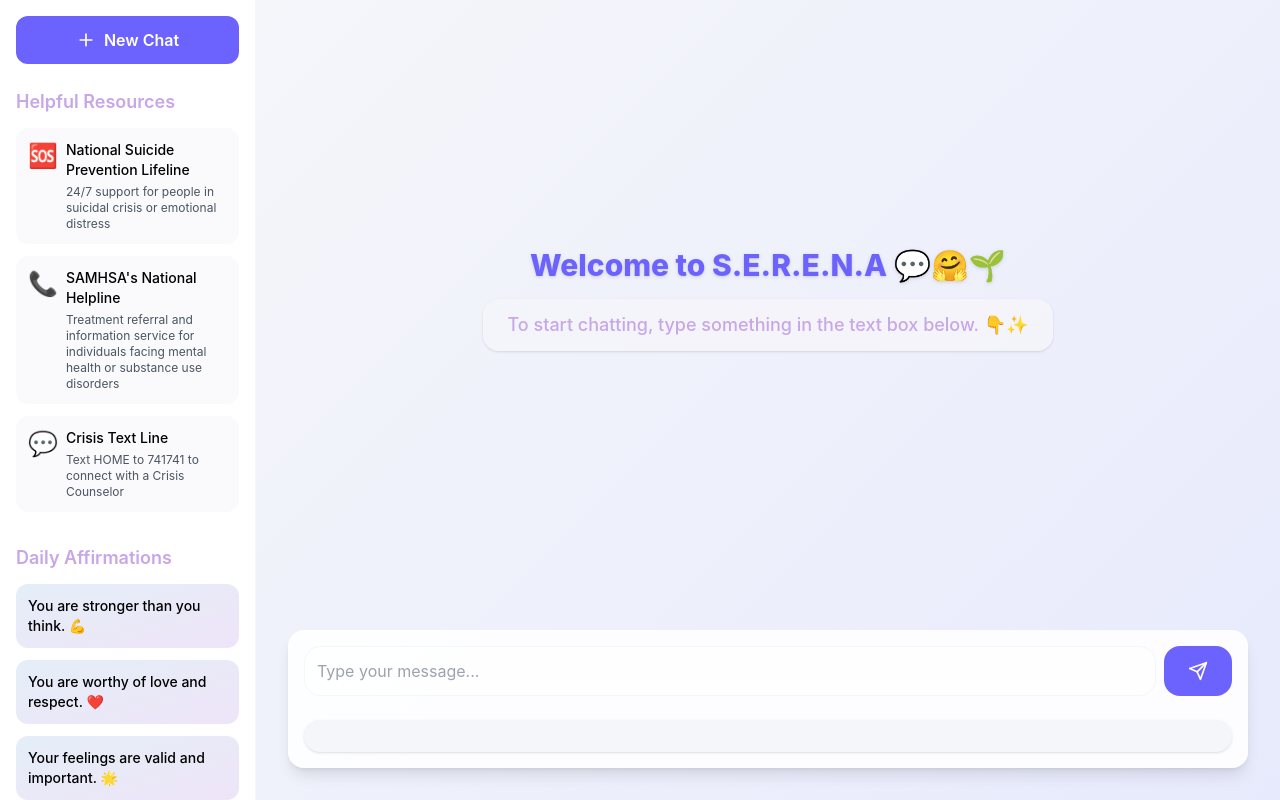
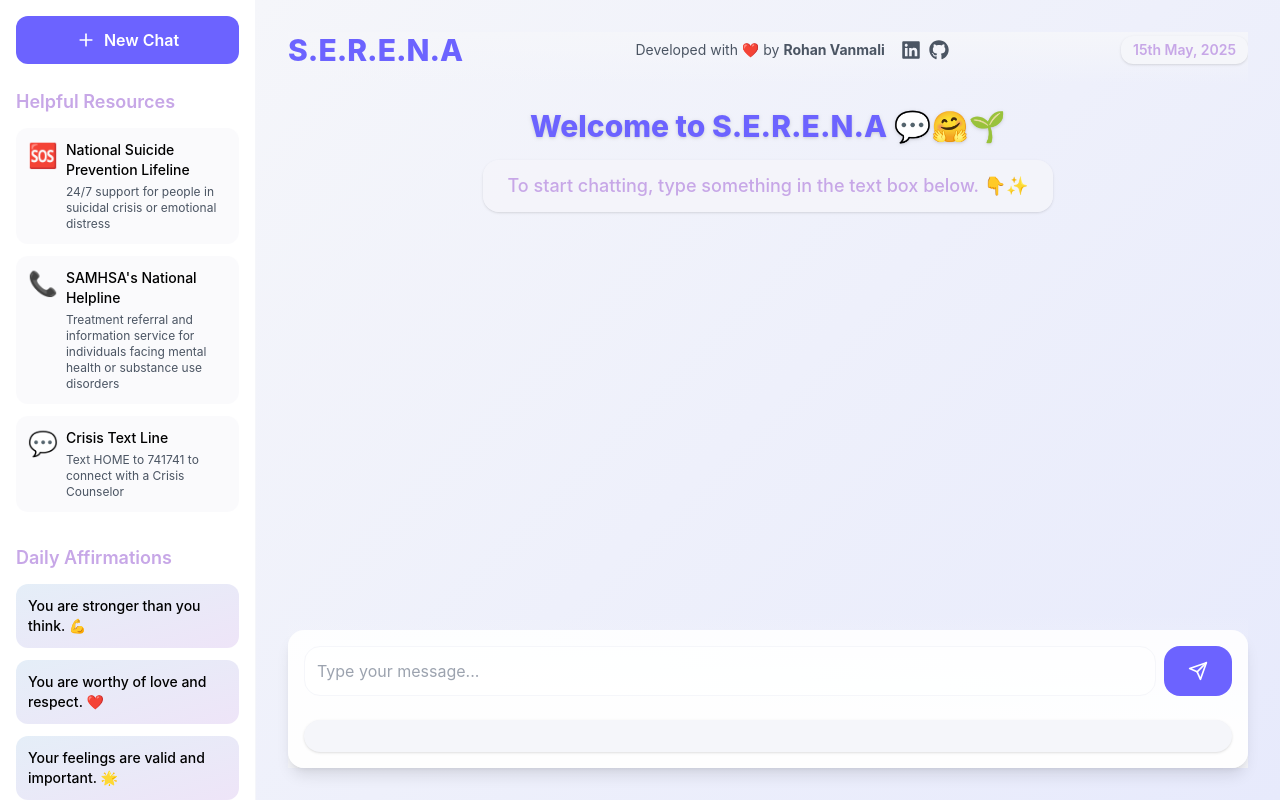
Before and after one commit to rohanvan19/S.E.R.E.N.A.---Mental-Health-Chatbot, a React (Create React App) app in the folder frontend/: page / in a window 1280 px wide. Built offline with nearby package versions, Linux system fonts and the light colour scheme.

Commit message:
Old messages stay in chat after new promt is sent by the user

```diff
--- a/frontend/src/App.css
+++ b/frontend/src/App.css
@@ -40,6 +40,9 @@
 .chat-bg {
   background: linear-gradient(135deg, #f5f6fa 0%, #e7eafc 100%);
   position: relative;
+  height: 100vh;
+  display: flex;
+  flex-direction: column;
 }
 
 .chat-bg::before {
@@ -57,6 +60,9 @@
 .hide-scrollbar {
   scrollbar-width: none; /* Firefox */
   -ms-overflow-style: none;  /* IE 10+ */
+  overflow-y: auto;
+  flex: 1;
+  min-height: 0;
 }
 .hide-scrollbar::-webkit-scrollbar {
   display: none; /* Chrome, Safari, Opera */
--- a/frontend/src/App.tsx
+++ b/frontend/src/App.tsx
@@ -73,7 +73,7 @@ const ChatArea = ({ messages, onSend, input, setInput, suggestions, onSuggestion
     <main className="chat-bg flex-1 flex flex-col h-full p-4 sm:p-6 lg:p-8">
       <div className="flex-1 overflow-y-auto space-y-3 sm:space-y-4 mb-2 sm:mb-4 hide-scrollbar">
         {/* Header with logo, date, and developer info */}
-        <div className="flex flex-col items-center sm:flex-row sm:justify-between sm:items-center gap-3 sm:gap-4 mb-4 sm:mb-6">
+        <div className="flex flex-col items-center sm:flex-row sm:justify-between sm:items-center gap-3 sm:gap-4 mb-4 sm:mb-6 sticky top-0 bg-gradient-to-b from-[#f5f6fa] to-transparent pb-4 z-10">
           <h1 className="text-2xl sm:text-3xl font-extrabold text-accent text-center">
             S.E.R.E.N.A
           </h1>
@@ -90,6 +90,7 @@ const ChatArea = ({ messages, onSend, input, setInput, suggestions, onSuggestion
           </div>
           <span className="bg-calmGray text-calmPurple px-3 py-1 rounded-xl text-xs sm:text-sm font-semibold shadow">{firstMsgDate}</span>
         </div>
+        <div className="flex-1">
           {messages.map((msg: Message, i: number) => {
             let dateSep = null;
             if (i > 0 && msg.created_at && messages[i - 1].created_at) {
@@ -132,8 +133,9 @@ const ChatArea = ({ messages, onSend, input, setInput, suggestions, onSuggestion
           )}
           <div ref={messagesEndRef} />
         </div>
+      </div>
       {/* Typing box and suggestions container */}
-      <div className="w-full flex flex-col items-center mt-2 sm:mt-4">
+      <div className="w-full flex flex-col items-center mt-2 sm:mt-4 sticky bottom-0 bg-gradient-to-t from-[#f5f6fa] to-transparent pt-4">
         <div className="w-full bg-white/90 shadow-lg rounded-xl sm:rounded-2xl p-2 sm:p-4 flex flex-col gap-2">
           <form className="flex gap-2" onSubmit={onSend}>
             <input
@@ -218,12 +220,17 @@ function App() {
         message: input,
       });
       if (res.data.sessionId && !sessionId) setSessionId(res.data.sessionId);
-      setMessages(res.data.history);
+      // Update messages by appending the new bot response to existing messages
+      setMessages(prev => [...prev, {
+        sender: 'bot',
+        content: res.data.history[res.data.history.length - 1].content,
+        created_at: new Date().toISOString()
+      }]);
       setSuggestions(res.data.suggestions || []);
     } catch (err) {
       setMessages(prev => [
         ...prev,
-        { sender: 'bot' as const, content: 'Sorry, something went wrong.' },
+        { sender: 'bot' as const, content: 'Sorry, something went wrong.', created_at: new Date().toISOString() },
       ]);
     } finally {
       setInput('');
```
Also changed, not shown: 1 other file (tests, documents, lock files or other folders). Lines whose indentation alone changed are shown as unchanged.
